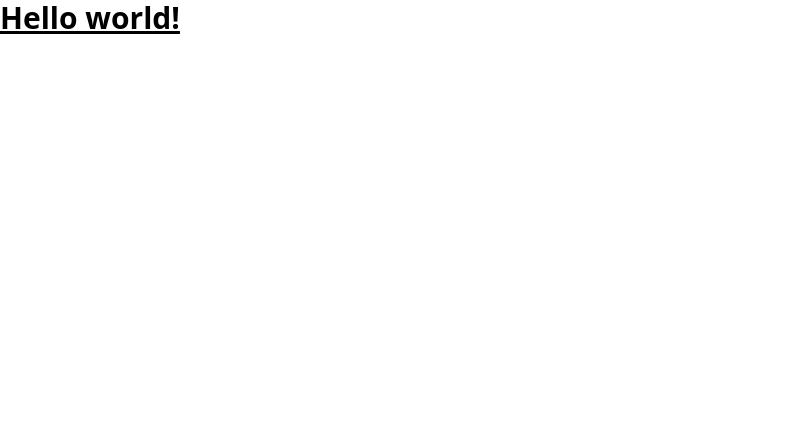
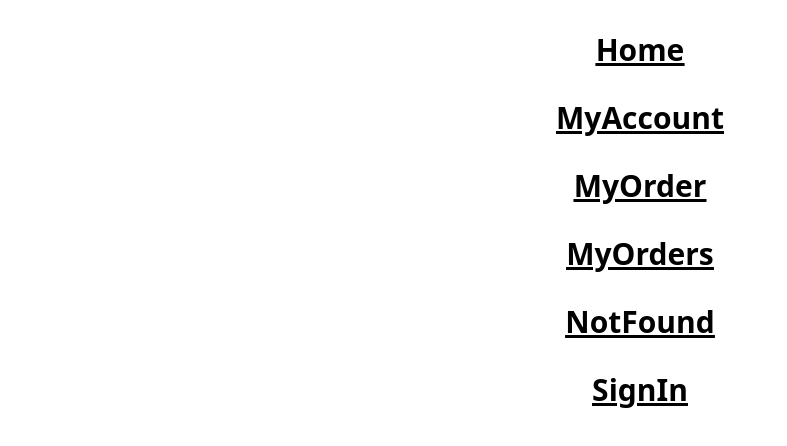
Before and after one commit to andymedinadev/platzi-react-vite-private, a React (Vite) app: page / in a window 1280 px wide. Shown: the top 446 px of the page, without its empty margins (0-787 px from the left). Built offline with nearby package versions, Linux system fonts and the light colour scheme.

Commit message:
feat: add initial component structure

```diff
--- a/src/App.jsx
+++ /dev/null
@@ -1,10 +0,0 @@
-import './App.css'
-
-function App () {
-  return (
-    <h1 className='text-3xl font-bold underline'>
-      Hello world!
-    </h1>
-  )
-}
-export default App
--- /dev/null
+++ b/src/Pages/App/index.jsx
@@ -0,0 +1,21 @@
+import { Home } from '../Home'
+import { MyAccount } from '../MyAccount'
+import { MyOrder } from '../MyOrder'
+import { MyOrders } from '../MyOrders'
+import { NotFound } from '../NotFound'
+import { SignIn } from '../SignIn'
+import './App.css'
+
+function App () {
+  return (
+    <h1 className='text-3xl text-center p-4 font-bold underline'>
+      <Home />
+      <MyAccount />
+      <MyOrder />
+      <MyOrders />
+      <NotFound />
+      <SignIn />
+    </h1>
+  )
+}
+export default App
--- /dev/null
+++ b/src/Pages/Home/index.jsx
@@ -0,0 +1,7 @@
+export function Home () {
+  return (
+    <h1 className='text-3xl text-center p-4 font-bold underline'>
+      Home
+    </h1>
+  )
+}
--- /dev/null
+++ b/src/Pages/MyAccount/index.jsx
@@ -0,0 +1,7 @@
+export function MyAccount () {
+  return (
+    <h1 className='text-3xl text-center p-4 font-bold underline'>
+      MyAccount
+    </h1>
+  )
+}
--- /dev/null
+++ b/src/Pages/MyOrder/index.jsx
@@ -0,0 +1,7 @@
+export function MyOrder () {
+  return (
+    <h1 className='text-3xl text-center p-4 font-bold underline'>
+      MyOrder
+    </h1>
+  )
+}
--- /dev/null
+++ b/src/Pages/MyOrders/index.jsx
@@ -0,0 +1,7 @@
+export function MyOrders () {
+  return (
+    <h1 className='text-3xl text-center p-4 font-bold underline'>
+      MyOrders
+    </h1>
+  )
+}
--- /dev/null
+++ b/src/Pages/NotFound/index.jsx
@@ -0,0 +1,7 @@
+export function NotFound () {
+  return (
+    <h1 className='text-3xl text-center p-4 font-bold underline'>
+      NotFound
+    </h1>
+  )
+}
--- /dev/null
+++ b/src/Pages/SignIn/index.jsx
@@ -0,0 +1,7 @@
+export function SignIn () {
+  return (
+    <h1 className='text-3xl text-center p-4 font-bold underline'>
+      SignIn
+    </h1>
+  )
+}
--- a/src/main.jsx
+++ b/src/main.jsx
@@ -1,7 +1,7 @@
 import { StrictMode } from 'react'
 import { createRoot } from 'react-dom/client'
+import App from './Pages/App'
 import './index.css'
-import App from './App.jsx'
 
 createRoot(document.getElementById('root')).render(
   <StrictMode>
```
Also changed, not shown: src/Pages/App/App.css (added).
